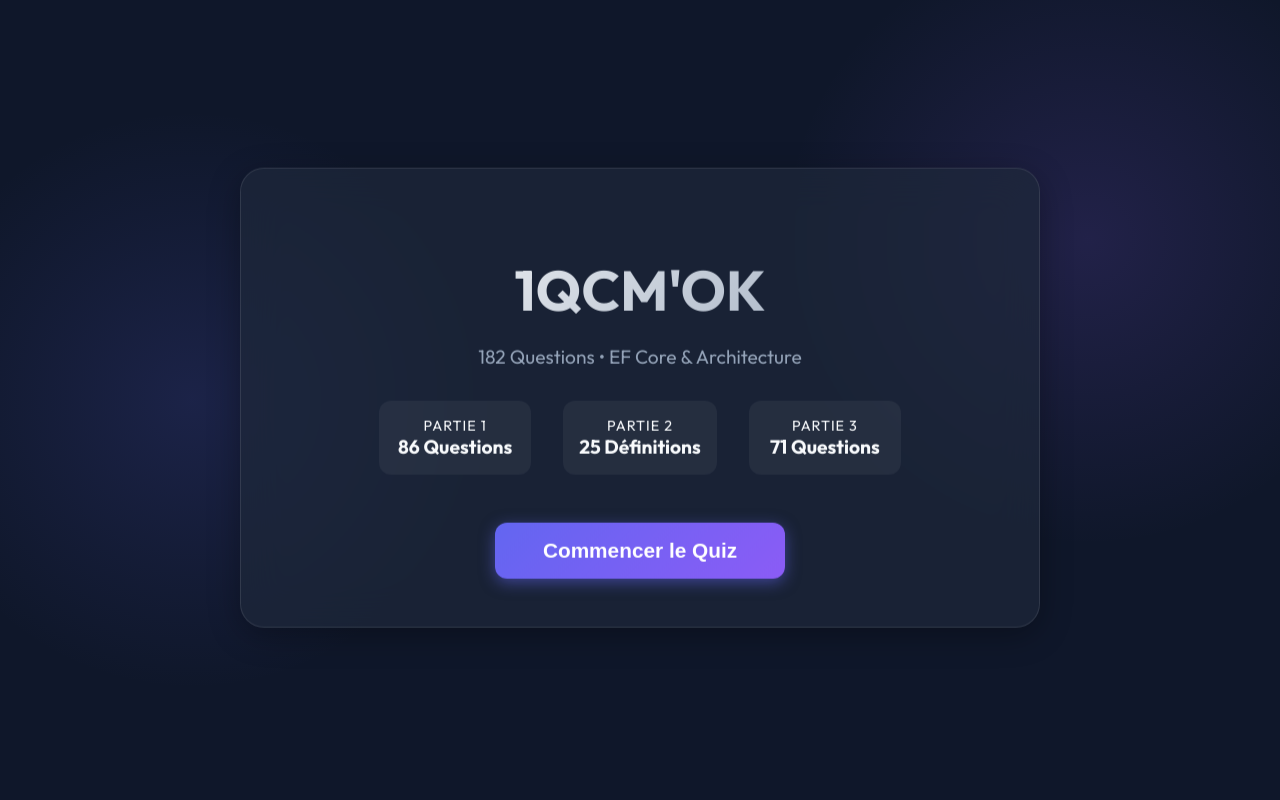
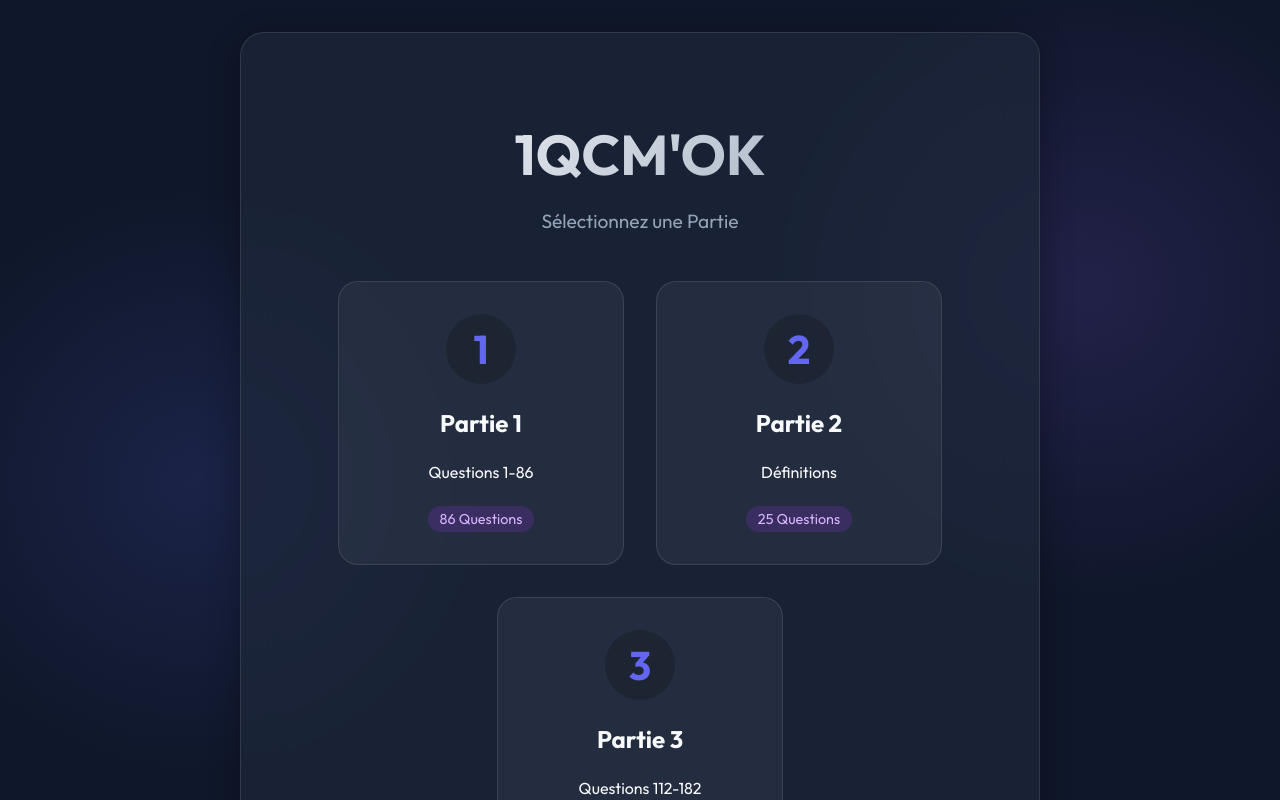
Before and after one commit to Moha2002e/qcm, a Vue app: page / in a window 1280 px wide. Shown: the top 800 px of the page. Built offline with nearby package versions, Linux system fonts and the light colour scheme.

Commit message:
feat: Introduce QuizManager component for comprehensive quiz functionality, including part/series selection and question handling.

```diff
--- a/src/components/QuizManager.vue
+++ b/src/components/QuizManager.vue
@@ -13,16 +13,13 @@ const allQuestions = ref([])
 const currentChunkQuestions = ref([])
 const userAnswers = ref({})
 const currentQuestionIndex = ref(0)
-const quizState = ref('intro') // intro, playing, result
+const quizState = ref('intro') // intro, series-selection, playing, result
 
 // --- CONFIGURATION ---
-// Part 1: 86 questions (IDs 1-86)
-// Part 2: 25 questions (IDs 87-111)
-// Part 3: 71 questions (IDs 112-182)
 const partConfig = {
-  1: { startId: 1, endId: 86, chunkSize: 20 },
-  2: { startId: 87, endId: 111, chunkSize: 25 }, // One big chunk
-  3: { startId: 112, endId: 182, chunkSize: 20 }
+  1: { startId: 1, endId: 86, chunkSize: 20, label: "Questions .NET (Original)" },
+  2: { startId: 87, endId: 111, chunkSize: 25, label: "Définitions" },
+  3: { startId: 112, endId: 182, chunkSize: 20, label: "Questions .NET (New)" }
 }
 
 onMounted(() => {
@@ -31,9 +28,13 @@ onMounted(() => {
 
 // --- ACTIONS ---
 
-function startQuiz() {
-  currentPart.value = 1
-  chunkIndex.value = 0
+function selectPart(partId) {
+    currentPart.value = partId
+    quizState.value = 'series-selection'
+}
+
+function selectSeries(seriesIndex) {
+    chunkIndex.value = seriesIndex
     startChunk()
 }
 
@@ -41,12 +42,8 @@ function startChunk() {
   const config = partConfig[currentPart.value]
 
   // Filter questions for the current part
-  // Note: we rely on the 'part' property I added in build_full_data.js.
-  // If 'part' is missing (e.g. older json), we might need fallback, but I rebuilt the JSON.
-  // Fallback: use ID ranges
   const partQuestions = allQuestions.value.filter(q => {
       if (q.part) return q.part === currentPart.value
-      // Fallback by ID if part prop missing (safety)
       return q.id >= config.startId && q.id <= config.endId
   })
 
@@ -57,32 +54,23 @@ function startChunk() {
   const remaining = partQuestions.length - startIndex
 
   if (currentPart.value === 1) {
-      // Part 1 Special Rule: 4th series is 26 questions (the remainder)
-      // Logic: If this is the 4th chunk (index 3), take everything.
-      // Or if remaining questions are small enough to likely be the last chunk.
-      // 20, 20, 20, 26.
-      if (chunkIndex.value === 3 || remaining < (config.chunkSize + 5)) {
+      // Part 1: 4th series (index 3) takes the remainder (Total 26)
+      if (chunkIndex.value === 3 || remaining < (config.chunkSize + 10)) {
           endIndex = partQuestions.length
       }
   } else if (currentPart.value === 2) {
-      // Part 2: All 25 questions in one go
+      // Part 2: All 25 questions
       endIndex = partQuestions.length
   } else if (currentPart.value === 3) {
-      // Part 3: 20, 20, 20, 11
-      // If remaining is small (Last chunk), take all.
+      // Part 3: Last chunk takes remainder
       if (remaining < config.chunkSize) {
           endIndex = partQuestions.length
       }
   }
 
-  // Clamp to length
   endIndex = Math.min(endIndex, partQuestions.length)
-
-  console.log(`Starting Part ${currentPart.value}, Chunk ${chunkIndex.value}. Indices: ${startIndex} to ${endIndex}. Total in part: ${partQuestions.length}`)
-
   currentChunkQuestions.value = partQuestions.slice(startIndex, endIndex)
 
-  // Reset for new chunk
   currentQuestionIndex.value = 0
   userAnswers.value = {}
   quizState.value = 'playing'
@@ -90,8 +78,6 @@ function startChunk() {
 
 function handleAnswer(questionId, optionIndex) {
   userAnswers.value[questionId] = optionIndex
-
-  // Delay before next question
   setTimeout(() => {
     if (currentQuestionIndex.value < currentChunkQuestions.value.length - 1) {
       currentQuestionIndex.value++
@@ -110,20 +96,23 @@ function nextChunk() {
        chunkIndex.value++
        startChunk()
    } else if (currentPart.value < 3) {
-       // Move to next part
+       // Optional: Suggest moving to next part?
+       // For now, let's go back to series selection or start of next part
        currentPart.value++
-       chunkIndex.value = 0
-       startChunk()
+       quizState.value = 'series-selection'
    } else {
-       // Truly finished
        restartQuiz()
    }
 }
 
 function restartQuiz() {
+    quizState.value = 'intro'
     currentPart.value = 1
     chunkIndex.value = 0
-    startChunk()
+}
+
+function returnToIntro() {
+    quizState.value = 'intro'
 }
 
 // --- COMPUTED ---
@@ -146,55 +135,125 @@ const chunkResults = computed(() => {
   }))
 })
 
-const hasNextChunkInPart = computed(() => {
+// Calculate available series for the selected part
+const availableSeries = computed(() => {
     const config = partConfig[currentPart.value]
+    if (!config) return []
+
     const partQuestions = allQuestions.value.filter(q => {
-      // Same fallback logic for safety
         if (q.part) return q.part === currentPart.value
         return q.id >= config.startId && q.id <= config.endId
     })
 
-   if (currentChunkQuestions.value.length === 0) return false
+    const count = partQuestions.length
+    const series = []
 
-   const currentLastId = currentChunkQuestions.value[currentChunkQuestions.value.length - 1].id
-   const partLastId = partQuestions[partQuestions.length - 1].id
+    let currentIdx = 0
+    let seriesCount = 1
 
-   return currentLastId < partLastId
+    while(currentIdx < count) {
+        let size = config.chunkSize
+
+        // Match chunking logic for display
+        const remaining = count - currentIdx
+
+        if (currentPart.value === 1 && seriesCount === 4) {
+             size = remaining // Last one is 26
+        } else if (currentPart.value === 2) {
+             size = count
+        } else if (remaining < config.chunkSize) {
+             size = remaining
+        }
+
+        // If it's the very last bit and logic dictates merge (e.g. Part 1), loop handles it.
+        // But for display loop:
+        series.push({
+            id: seriesCount - 1,
+            label: `Série ${seriesCount}`,
+            desc: `${size} Questions`
         })
+
+        currentIdx += size
+        seriesCount++
+    }
+
+    return series
+})
+
+const hasNextChunkInPart = computed(() => {
+   // Logic to check if there is a next series available
+   // We can just check if chunkIndex + 1 exists in availableSeries
+   // Note: availableSeries is re-calculated based on currentPart, confusing if we change part.
+   // But we only run this when playing.
+   return chunkIndex.value < availableSeries.value.length - 1
+})
+
 </script>
 
 <template>
   <div class="quiz-container">
     <transition name="fade" mode="out-in">
 
-      <!-- INTRO -->
-      <div v-if="quizState === 'intro'" class="intro-screen glass-panel">
+      <!-- STEP 1: PART SELECTION (INTRO) -->
+      <div v-if="quizState === 'intro'" class="selection-screen glass-panel">
         <h1 class="title">1QCM'OK</h1>
-        <p class="subtitle">182 Questions • EF Core & Architecture</p>
+        <p class="subtitle">Sélectionnez une Partie</p>
 
-        <div class="info-grid">
-           <div class="info-item">
-               <span class="label">Partie 1</span>
-               <span class="val">86 Questions</span>
+        <div class="card-grid">
+            <div class="selection-card" @click="selectPart(1)">
+                <div class="card-icon">1</div>
+                <h3>Partie 1</h3>
+                <p>Questions 1-86</p>
+                <div class="tag">86 Questions</div>
             </div>
-           <div class="info-item">
-               <span class="label">Partie 2</span>
-               <span class="val">25 Définitions</span>
+
+            <div class="selection-card" @click="selectPart(2)">
+                <div class="card-icon">2</div>
+                <h3>Partie 2</h3>
+                <p>Définitions</p>
+                <div class="tag">25 Questions</div>
             </div>
-           <div class="info-item">
-               <span class="label">Partie 3</span>
-               <span class="val">71 Questions</span>
+
+            <div class="selection-card" @click="selectPart(3)">
+                <div class="card-icon">3</div>
+                <h3>Partie 3</h3>
+                <p>Questions 112-182</p>
+                <div class="tag">71 Questions</div>
+            </div>
         </div>
       </div>
 
-        <button class="btn start-btn" @click="startQuiz">Commencer le Quiz</button>
+      <!-- STEP 2: SERIES SELECTION -->
+      <div v-else-if="quizState === 'series-selection'" class="selection-screen glass-panel">
+
+         <div class="nav-header">
+             <button class="btn-text" @click="returnToIntro">← Retour</button>
          </div>
 
-      <!-- PLAYING -->
+         <h2 class="section-title">Partie {{ currentPart }}</h2>
+         <p class="subtitle">Choisissez votre série</p>
+
+         <div class="series-grid">
+             <button
+                v-for="s in availableSeries"
+                :key="s.id"
+                class="btn series-btn"
+                @click="selectSeries(s.id)"
+             >
+                <span class="series-name">{{ s.label }}</span>
+                <span class="series-count">{{ s.desc }}</span>
+             </button>
+         </div>
+      </div>
+
+      <!-- STEP 3: PLAYING -->
       <div v-else-if="quizState === 'playing'" class="playing-screen">
         <div class="header-bar">
             <div class="part-indicator">
-                Partie {{ currentPart }} <span class="chunk-indicator" v-if="chunkIndex > 0">Série {{ chunkIndex + 1 }}</span>
+                <button class="btn-xs" @click="restartQuiz">Accueil</button>
+                <span class="separator">/</span>
+                Partie {{ currentPart }}
+                <span class="chunk-indicator">Série {{ chunkIndex + 1 }}</span>
             </div>
             <div class="progress-track">
                 <div class="progress-fill" :style="{ width: ((currentQuestionIndex + 1) / currentChunkQuestions.length) * 100 + '%' }"></div>
@@ -212,13 +271,13 @@ const hasNextChunkInPart = computed(() => {
         />
       </div>
 
-      <!-- RESULTS -->
+      <!-- STEP 4: RESULTS -->
       <div v-else-if="quizState === 'result'" class="result-wrapper">
          <ResultScreen
             :score="chunkScore"
             :total="currentChunkQuestions.length"
             :results="chunkResults"
-            :has-next-chunk="hasNextChunkInPart || currentPart < 3"
+            :has-next-chunk="hasNextChunkInPart"
             @next-chunk="nextChunk"
             @retry-chunk="startChunk"
             @restart="restartQuiz"
@@ -232,7 +291,7 @@ const hasNextChunkInPart = computed(() => {
 <style scoped>
 .quiz-container {
   width: 100%;
-  max-width: 800px;
+  max-width: 900px;
   margin: 0 auto;
   min-height: 80vh;
   display: flex;
@@ -240,11 +299,10 @@ const hasNextChunkInPart = computed(() => {
   justify-content: center;
 }
 
-/* INTRO */
-.intro-screen {
+/* SELECTION SCREENS */
+.selection-screen {
     text-align: center;
     padding: 3rem;
-    animation: float 6s ease-in-out infinite;
 }
 
 .title {
@@ -257,53 +315,109 @@ const hasNextChunkInPart = computed(() => {
   -webkit-text-fill-color: transparent;
 }
 
+.section-title {
+    font-size: 2.5rem;
+    color: var(--text-primary);
+}
+
 .subtitle {
     color: #94a3b8;
     font-size: 1.2rem;
-    margin-bottom: 2rem;
+    margin-bottom: 3rem;
 }
 
-.info-grid {
+.nav-header {
+    display: flex;
+    justify-content: flex-start;
+    margin-bottom: 1rem;
+}
+
+.btn-text {
+    background: none;
+    border: none;
+    color: var(--text-secondary);
+    font-size: 1rem;
+    cursor: pointer;
+    transition: color 0.3s;
+}
+.btn-text:hover { color: var(--accent-color); }
+
+/* Card Grid for Parts */
+.card-grid {
     display: flex;
     justify-content: center;
     gap: 2rem;
-    margin-bottom: 3rem;
+    flex-wrap: wrap;
 }
 
-.info-item {
+.selection-card {
+    background: rgba(255,255,255,0.05);
+    border: 1px solid rgba(255,255,255,0.1);
+    border-radius: 20px;
+    padding: 2rem;
+    width: 220px;
+    cursor: pointer;
+    transition: all 0.3s ease;
     display: flex;
     flex-direction: column;
-    background: rgba(255,255,255,0.05);
-    padding: 1rem;
-    border-radius: 12px;
-    min-width: 120px;
+    align-items: center;
 }
 
-.info-item .label {
-    font-size: 0.9rem;
-    color: var(--text-secondary);
-    text-transform: uppercase;
-    letter-spacing: 1px;
+.selection-card:hover {
+    transform: translateY(-5px);
+    background: rgba(255,255,255,0.1);
+    border-color: var(--accent-color);
+    box-shadow: 0 10px 30px rgba(0,0,0,0.3);
 }
 
-.info-item .val {
-    font-size: 1.2rem;
+.card-icon {
+    font-size: 2.5rem;
     font-weight: bold;
-    color: var(--text-primary);
+    color: var(--accent-color);
+    background: rgba(0,0,0,0.2);
+    width: 70px;
+    height: 70px;
+    border-radius: 50%;
+    display: flex;
+    align-items: center;
+    justify-content: center;
+    margin-bottom: 1rem;
 }
 
-.start-btn {
-    font-size: 1.3rem;
-    padding: 1rem 3rem;
+.selection-card h3 { margin: 0.5rem 0; font-size: 1.5rem; }
+.selection-card p { color: var(--text-secondary); margin-bottom: 1.5rem; }
+
+.tag {
+    background: rgba(147, 51, 234, 0.2);
+    color: #d8b4fe;
+    padding: 4px 12px;
+    border-radius: 20px;
+    font-size: 0.9rem;
+    font-weight: 500;
 }
 
-@keyframes float {
-  0% { transform: translateY(0px); }
-  50% { transform: translateY(-10px); }
-  100% { transform: translateY(0px); }
+/* Series Grid */
+.series-grid {
+    display: grid;
+    grid-template-columns: repeat(auto-fit, minmax(200px, 1fr));
+    gap: 1.5rem;
+    max-width: 800px;
+    margin: 0 auto;
 }
 
-/* PLAYING HEADER */
+.series-btn {
+    display: flex;
+    flex-direction: column;
+    align-items: center;
+    padding: 1.5rem;
+    gap: 0.5rem;
+    background: rgba(255,255,255,0.05);
+}
+
+.series-name { font-size: 1.2rem; font-weight: bold; }
+.series-count { font-size: 0.9rem; color: var(--text-secondary); }
+
+/* Play Header */
 .header-bar {
     display: flex;
     align-items: center;
@@ -317,19 +431,27 @@ const hasNextChunkInPart = computed(() => {
 }
 
 .part-indicator {
+    display: flex;
+    align-items: center;
+    gap: 0.5rem;
     font-weight: 600;
-    color: var(--accent-color);
-    display: flex;
-    gap: 0.5rem;
-    align-items: center;
+    color: var(--text-secondary);
+}
+
+.separator { color: rgba(255,255,255,0.2); }
+
+.btn-xs {
+    background: none;
+    border: 1px solid rgba(255,255,255,0.2);
+    padding: 2px 8px;
+    border-radius: 4px;
+    color: var(--text-secondary);
+    font-size: 0.8rem;
+    cursor: pointer;
 }
 
 .chunk-indicator {
-    font-size: 0.8rem;
-    background: rgba(255,255,255,0.1);
-    padding: 2px 8px;
-    border-radius: 4px;
-    color: var(--text-secondary);
+    color: var(--accent-color);
 }
 
 .progress-track {
@@ -350,6 +472,5 @@ const hasNextChunkInPart = computed(() => {
 .question-counter {
     font-variant-numeric: tabular-nums;
     color: var(--text-secondary);
-    font-weight: 500;
 }
 </style>
```
Lines whose indentation alone changed are shown as unchanged.
